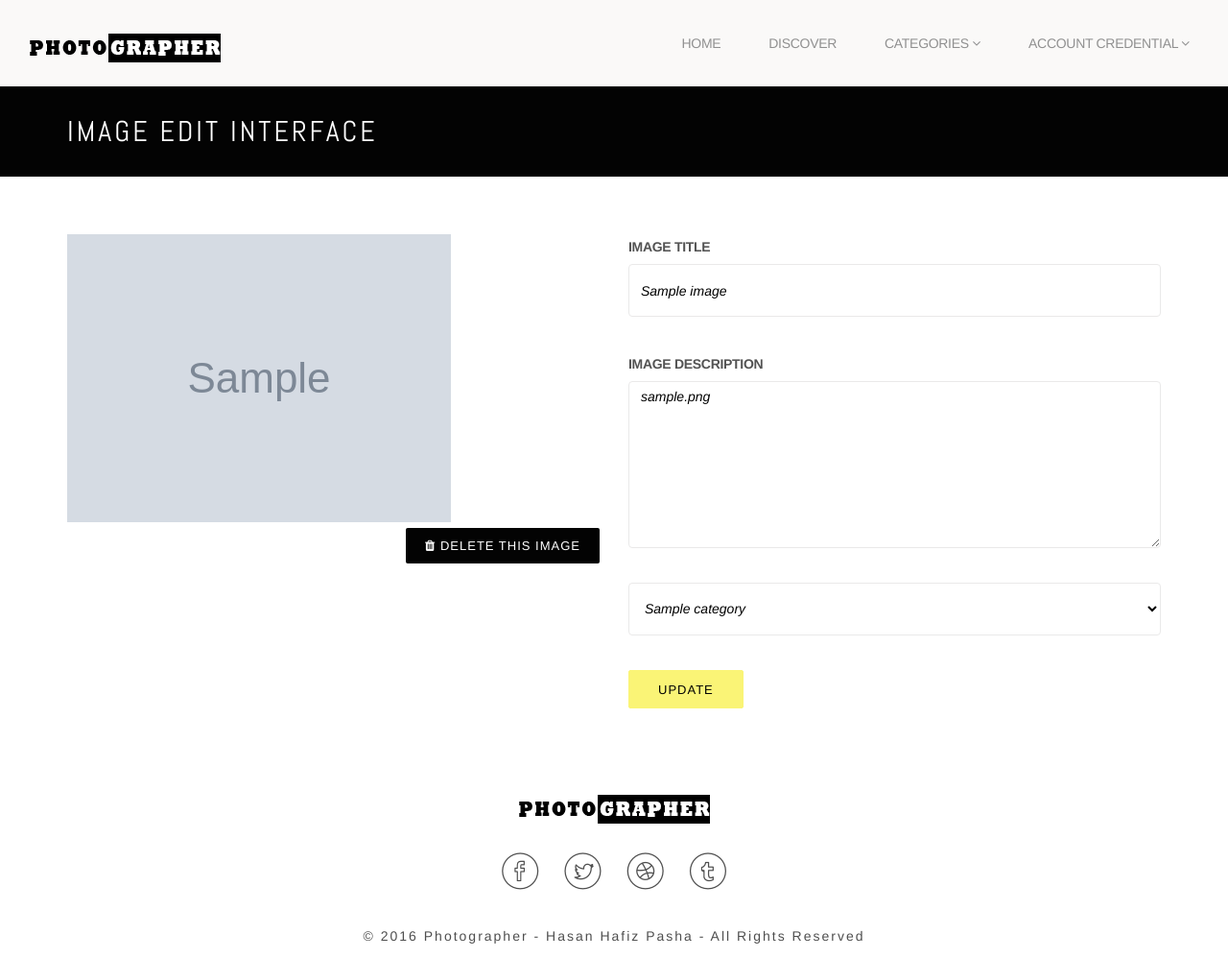
After one commit to ipasa/photographer, a PHP site: the page made by resources/views/image/edit_image.twig in a window 1280 px wide. The commit adds this page. Shown: the whole page at 96% size. Run offline with PHP 8.4, Linux system fonts and the light colour scheme; the template is opened without the code that fills it: most values are stand-ins (such as "Sample title", 1, 10 or a date in 2020); grey boxes marked "Sample" are stand-in pictures; some libraries are stand-ins or nearby versions; some web fonts are replaced.

Commit message:
Final version - 02/05/2016

```diff
--- a/app/routes.php
+++ b/app/routes.php
@@ -47,4 +47,9 @@ $app->group('', function () use ($app) {
     $app->get('/image/follower', 'ImageController:getImageFollow')->setName('followerImage');
 
     $app->get('/user/can_follow', 'ProfileController:canFollow')->setName('user.canfollow');
+
+    $app->get('/image/single/{id}/edit', 'ImageController:getImageEdit')->setName('singleimage.Edit');
+    $app->post('/image/update', 'ImageController:postImageEdit')->setName('singleimage.update');
+
+    $app->get('/image/single/{id}/delete', 'ImageController:deleteImage')->setName('singleimage.Delete');
 })->add(new App\Middleware\AuthMiddleware($container));
--- a/public/css/custom.css
+++ b/public/css/custom.css
@@ -32,3 +32,9 @@ h3.text-center.less-bottom {
 .red-color{
     color: #D81E5B;
 }
+.denger{
+    color: #FFFFFF;
+}
+.denger:hover{
+    color: #000000;
+}
--- a/resources/views/auth/password/change.twig
+++ b/resources/views/auth/password/change.twig
@@ -1,12 +1,13 @@
 {% extends 'templates/app.twig' %}
 
 {% block content %}
+    <div class="container">
         <div class="row">
             <div class="col-md-6 col-md-offset-3">
                 <div class="panel panel-default">
 
                     <div class="panel-heading">
-                    SignIn
+                        CHange Password
                     </div>
 
                     <div class="panel-body">
@@ -37,4 +38,5 @@
                 </div>
             </div>
         </div>
+    </div>
 {% endblock %}
--- /dev/null
+++ b/resources/views/image/edit_image.twig
@@ -0,0 +1,70 @@
+{% extends 'templates/app.twig' %}
+
+{% block content %}
+    <section class="pageheader">
+        <div class="container">
+            <div class="row">
+                <div class="col-md-9">
+                    <h4>Image Edit Interface</h4>
+                </div>
+            </div>
+        </div>
+    </section>
+
+    <section class="section white">
+        <div class="container">
+
+            <div class="row">
+                <div class="col-md-6">
+                    <div class="module">
+                        <div class="owl-single-portfolio-item">
+                            <img src="{{ base_url() }}/upload_image/{{ image.image_link }}" alt=""
+                                 class="img-responsive">
+                        </div>
+                        <button type="button" class="btn btn-primary btn-danger btn-lg no-padding alignright">
+                            <a class="denger" href="{{ path_for('singleimage.Delete', {'id': image.id}) }}">
+                                <i class="fa fa-trash" aria-hidden="true"></i></i> Delete This Image
+                            </a>
+                        </button>
+                    </div><!-- end module -->
+                </div><!-- end col -->
+
+                <div class="col-md-6">
+                    <div class="module">
+
+                        <form role="form" action="{{ path_for('singleimage.update') }}" method="POST">
+                            <div class="form-group">
+                                <label for="exampleInputEmail1">IMAGE TITLE</label>
+                                <input type="text" name="image_title" class="form-control" id="exampleInputEmail1"
+                                       value="{{ image.image_title }}" required>
+                            </div>
+                            <div class="form-group">
+                                <label for="comments">IMAGE DESCRIPTION</label>
+                                <textarea class="form-control" name="image_description" id="comments"
+                                          rows="8">{{ image.image_description }}</textarea>
+                            </div>
+
+                            <div class="select_wrap">
+                                <select name="image_category" class="form-control">
+                                    {% for category in categoryList.categories %}
+                                        {% if category.id==image.image_category %}
+                                            {% set selectTest = true %}
+                                        {% else %}
+                                            {% set selectTest = false %}
+                                        {% endif %}
+                                        <option value="{{ category.id }}" {{ selectTest ? 'selected' : '' }}>{{ category.category_name }}</option>
+                                    {% endfor %}
+                                </select>
+                            </div>
+
+                            <input type="hidden" name="image_id" value="{{ image.id }}">
+                            <button type="submit" class="btn btn-default btn-normal">Update</button>
+                            {{ csrf.field | raw }}
+                        </form>
+
+                    </div><!-- end module -->
+                </div><!-- end col -->
+            </div><!-- end row -->
+        </div><!-- end container -->
+    </section><!-- end section -->
+{% endblock %}
--- a/resources/views/image/upload.twig
+++ b/resources/views/image/upload.twig
@@ -23,7 +23,7 @@
                             <div class="form-group">
                                 <label for="exampleInputEmail1">IMAGE TITLE</label>
                                 <input type="text" name="image_title" class="form-control" id="exampleInputEmail1"
-                                       placeholder="Enter Image Description" required>
+                                       placeholder="Enter Image Title" required>
                             </div>
                             <div class="form-group">
                                 <label for="comments">IMAGE DESCRIPTION</label>
```
Also changed, not shown: app/Controllers/Image/ImageController.php (+46 -1 lines), resources/views/profile/user.twig (+7 -2 lines), public/upload_image/57263aea2ce2b.jpg (added), public/upload_image/57263e0ac0d74.jpg (added), public/upload_image/572641f2887c8.jpg (added). Lines whose indentation alone changed are shown as unchanged.
